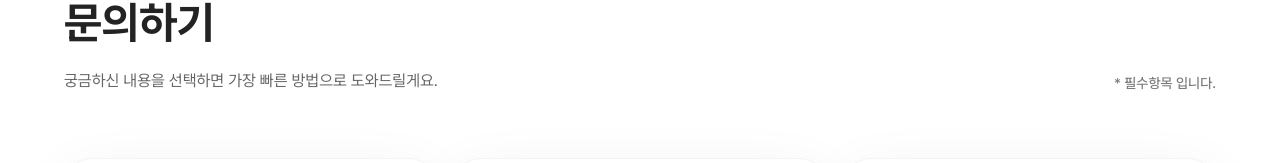
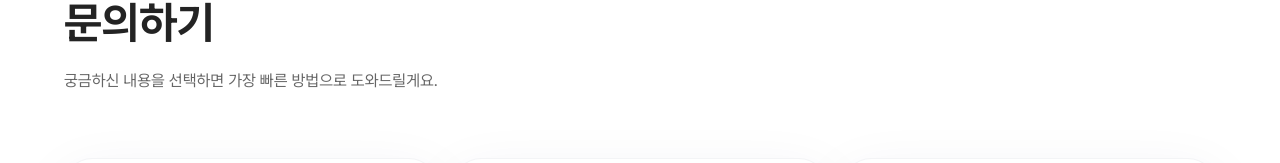
Before and after one commit to WithM2/iakkaweb, a Next.js app: page /contact in a window 1280 px wide. Shown: the part 203-366 px from the top of the page. Built offline with nearby package versions, Linux system fonts and the light colour scheme.

Commit message:
Update page.tsx

```diff
--- a/src/app/contact/page.tsx
+++ b/src/app/contact/page.tsx
@@ -210,9 +210,6 @@ export default function ContactPage() {
                     궁금하신 내용을 선택하면 가장 빠른 방법으로 도와드릴게요.
                   </p>
                 </div>
-                <p className="text-[13px] font-medium text-ink-900/60 md:text-[14px]">
-                  * 필수항목 입니다.
-                </p>
               </div>
             </header>
 
```
